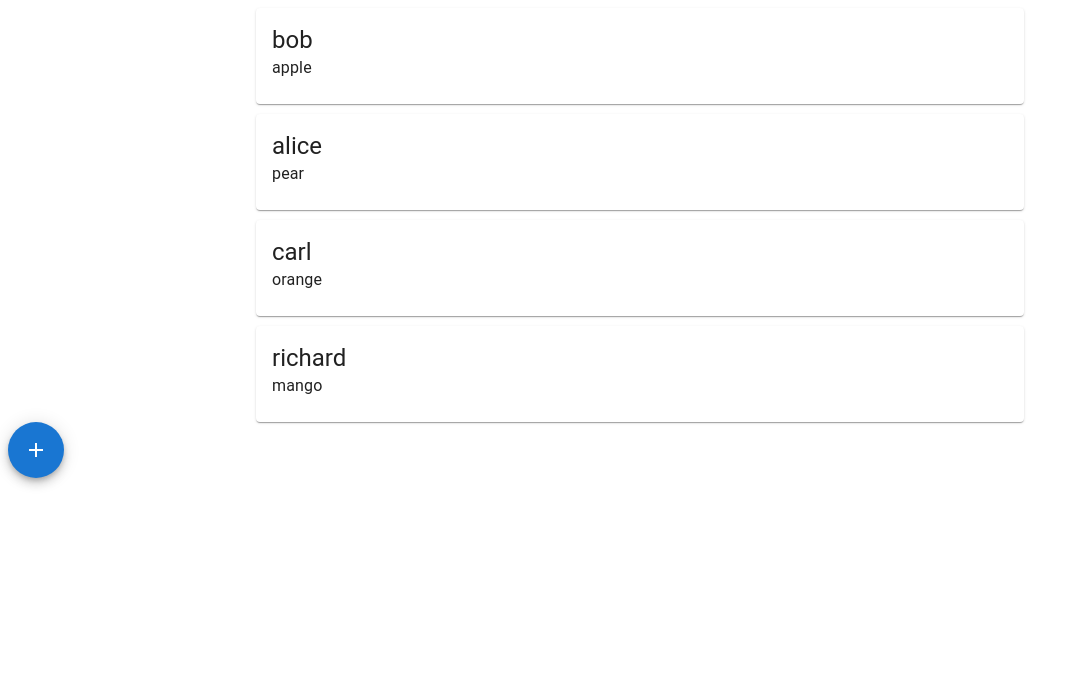
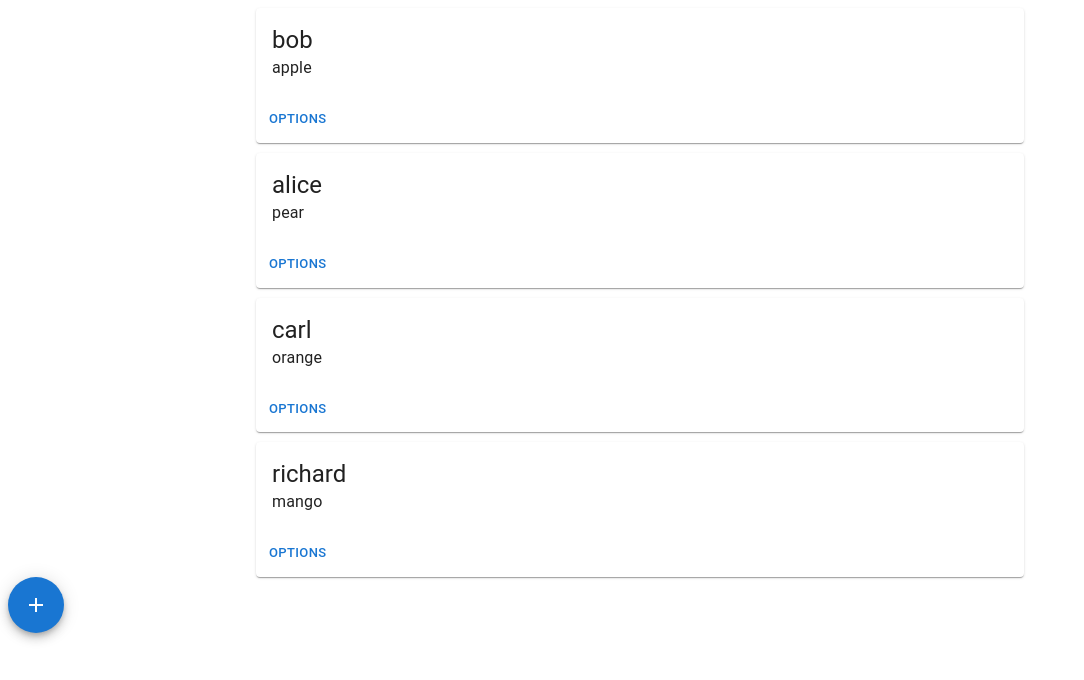
Before and after one commit to XKMai/CVWO-React, a React (Vite) app: page / in a window 1280 px wide. Shown: the top 680 px of the page, without its empty margins (0-1084 px from the left). Built offline with nearby package versions, Linux system fonts and the light colour scheme.

Commit message:
Added button to edit/delete posts

```diff
--- a/src/components/PostCard.tsx
+++ b/src/components/PostCard.tsx
@@ -1,6 +1,8 @@
+import { Button, CardActions, Menu, MenuItem } from "@mui/material";
 import Card, { CardProps } from "@mui/material/Card";
 import CardContent from "@mui/material/CardContent";
 import Typography from "@mui/material/Typography";
+import { useState } from "react";
 
 interface Props {
   name: string;
@@ -8,12 +10,30 @@ interface Props {
 }
 
 const PostCard: React.FC<Props & CardProps> = ({ name, text, ...props }) => {
+  const [anchorEl, setAnchorEl] = useState<null | HTMLElement>(null);
+  const open = Boolean(anchorEl);
+  const handleClick = (event: React.MouseEvent<HTMLButtonElement>) => {
+    setAnchorEl(event.currentTarget);
+  };
+  const handleClose = () => {
+    setAnchorEl(null);
+  };
+
   return (
     <Card sx={{ width: "100%" }} {...props}>
       <CardContent>
         <Typography variant="h5">{name}</Typography>
         <Typography variant="body1">{text}</Typography>
       </CardContent>
+      <CardActions>
+        <Button size="small" onClick={handleClick}>
+          Options
+        </Button>
+        <Menu anchorEl={anchorEl} open={open} onClose={handleClose}>
+          <MenuItem onClick={handleClose}>Edit</MenuItem>
+          <MenuItem onClick={handleClose}>Delete</MenuItem>
+        </Menu>
+      </CardActions>
     </Card>
   );
 };
```
